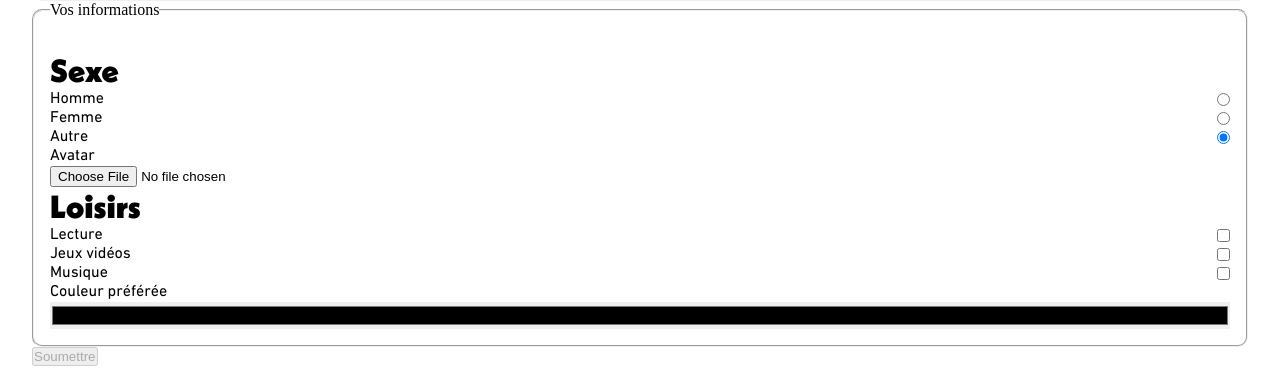
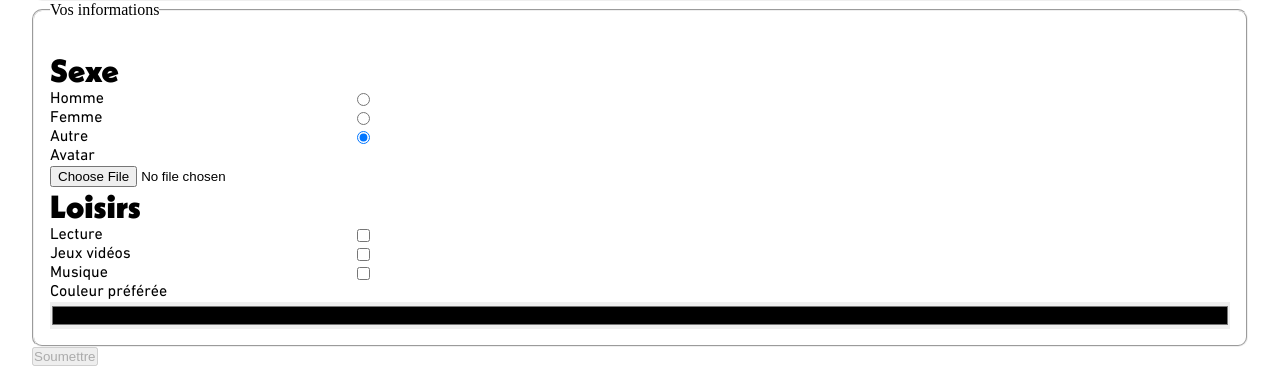
Before and after one commit to guiphaniel/kiwi-info, a PHP site: page /inscription.html in a window 1280 px wide. Shown: the part 970-1340 px from the top of the page. Run offline with PHP 8.4, Linux system fonts and the light colour scheme.

Commit message:
fix check-group distance

```diff
--- a/css/style.css
+++ b/css/style.css
@@ -435,6 +435,7 @@ form fieldset input{
     flex-direction: row-reverse;
     align-items: center;
     justify-content: space-between;
+    max-width: 20em;
 }
 
 .check-group input {
```
